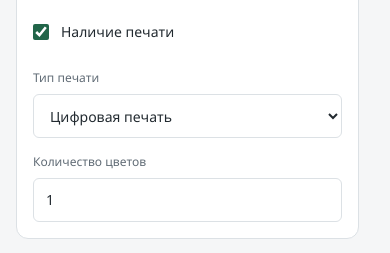
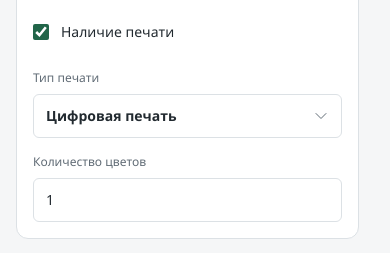
Before and after one commit to DemonicRous/areabox-vue, a Vue app: page /#/ in a window 390 px wide. Both pictures are taken after a click on the label "Наличие печати". Shown: the part 591-844 px from the top of the page. Built offline with nearby package versions, Linux system fonts and the light colour scheme.

Commit message:
Use custom printing selector and stack color count below

```diff
--- a/src/components/BoxDraftForm.vue
+++ b/src/components/BoxDraftForm.vue
@@ -3,6 +3,12 @@ import { computed } from 'vue'
 import { useBoxDraft } from '../composables/useBoxDraft'
 import { designs, cardboardProfiles } from '../data/catalog'
 import CatalogSelect from './CatalogSelect.vue'
+import type { PrintType } from '../domain/types'
+const printOptions: { value: PrintType; label: string }[] = [
+  { value: 'digital', label: 'Цифровая печать' },
+  { value: 'flexo', label: 'Флексопечать' },
+  { value: 'pinlong', label: 'Полноцветная печать' },
+]
 const formatMm = (value: number) => `${value.toLocaleString('ru-RU')} мм`
 const profileOptions = cardboardProfiles.map(profile => ({ value: profile.id, label: profile.id, cells: [formatMm(profile.actualThicknessMm), formatMm(profile.drawingThicknessMm)] }))
 const designOptions = designs.map(design => ({ value: design.id, label: `FEFCO ${Number(design.id.split('-')[0])}`, description: design.title.split(' · ')[1] }))
@@ -42,12 +48,8 @@ const errors = computed(() => {
           <input v-model="draft.hasPrinting" type="checkbox" class="size-4 shrink-0 accent-accent" aria-controls="box-printing" />
           Наличие печати
         </label>
-        <div v-if="draft.hasPrinting" id="box-printing" class="grid gap-4 sm:grid-cols-2">
-          <label class="field">Тип печати<select v-model="draft.printType" class="control">
-            <option value="digital">Цифровая печать</option>
-            <option value="flexo">Флексопечать</option>
-            <option value="pinlong">Полноцветная печать</option>
-          </select></label>
+        <div v-if="draft.hasPrinting" id="box-printing" class="space-y-4">
+          <CatalogSelect v-model="draft.printType" label="Тип печати" :options="printOptions" />
           <label class="field">Количество цветов<input v-model.number="draft.printColors" class="control tabular-nums" type="number" inputmode="numeric" min="1" step="1" :aria-invalid="!Number.isInteger(draft.printColors) || draft.printColors < 1" :aria-describedby="errors.length ? 'box-errors' : undefined" /></label>
         </div>
       </div>
--- a/src/components/CatalogSelect.vue
+++ b/src/components/CatalogSelect.vue
@@ -69,7 +69,7 @@ onUnmounted(() => document.removeEventListener('pointerdown', outside))
             <span v-for="(cell, index) in selected?.cells" :key="index" class="flex items-baseline justify-between gap-2 text-xs font-normal text-muted"><span>{{ columns[index] }}</span><span class="shrink-0 text-sm font-medium tabular-nums text-ink">{{ cell }}</span></span>
           </span>
         </span>
-        <span v-else class="block py-0.5"><span class="block font-semibold tabular-nums">{{ selected?.label }}</span><span class="mt-1 block text-xs font-normal text-muted">{{ selected?.description }}</span></span>
+        <span v-else class="block py-0.5"><span class="block font-semibold tabular-nums">{{ selected?.label }}</span><span v-if="selected?.description" class="mt-1 block text-xs font-normal text-muted">{{ selected.description }}</span></span>
       </span>
       <ChevronDownIcon class="size-4 shrink-0 text-muted transition-transform motion-reduce:transition-none" :class="{ 'rotate-180': opened }" aria-hidden="true" />
     </button>
@@ -78,7 +78,7 @@ onUnmounted(() => document.removeEventListener('pointerdown', outside))
       <ul :id="`${id}-list`" role="listbox" :aria-labelledby="`${id}-label`" class="max-h-72 overflow-y-auto overscroll-contain p-1">
         <li v-for="(option, index) in options" :id="`${id}-option-${index}`" :key="option.value" role="option" :aria-selected="model === option.value" class="flex min-h-11 cursor-pointer items-center gap-2 rounded-md px-2 py-2 text-sm" :class="active === index ? 'bg-accent-soft text-ink' : 'text-ink hover:bg-canvas'" @pointermove="active = index" @pointerdown.prevent @click="select(index)">
           <span v-if="columns" class="grid min-w-0 flex-1 grid-cols-[3rem_1fr_1fr] gap-2 text-center"><span class="font-semibold">{{ option.label }}</span><span v-for="(cell, cellIndex) in option.cells" :key="cellIndex" class="tabular-nums">{{ cell }}</span></span>
-          <span v-else class="min-w-0 flex-1 py-0.5"><span class="block font-medium tabular-nums">{{ option.label }}</span><span class="mt-1 block text-xs text-muted">{{ option.description }}</span></span>
+          <span v-else class="min-w-0 flex-1 py-0.5"><span class="block font-medium tabular-nums">{{ option.label }}</span><span v-if="option.description" class="mt-1 block text-xs text-muted">{{ option.description }}</span></span>
           <CheckIcon class="size-4 shrink-0 text-accent" :class="{ invisible: model !== option.value }" aria-hidden="true" />
         </li>
       </ul>
```
